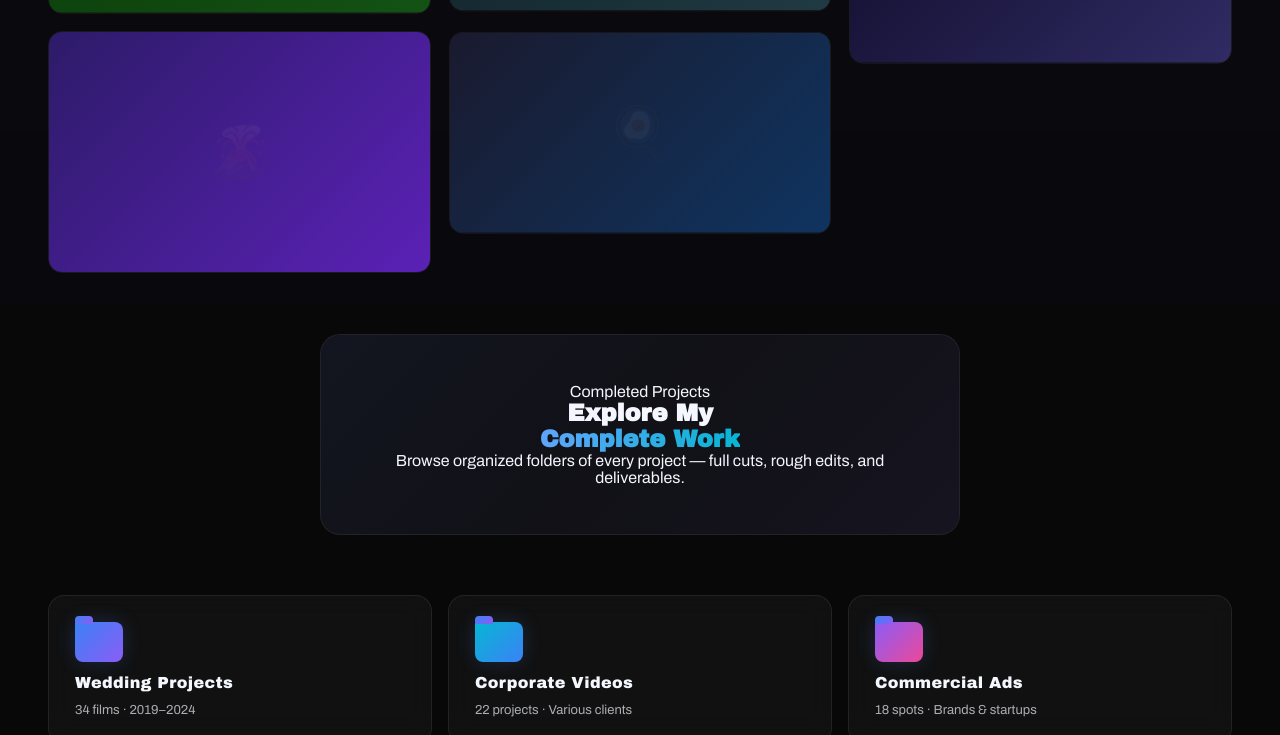
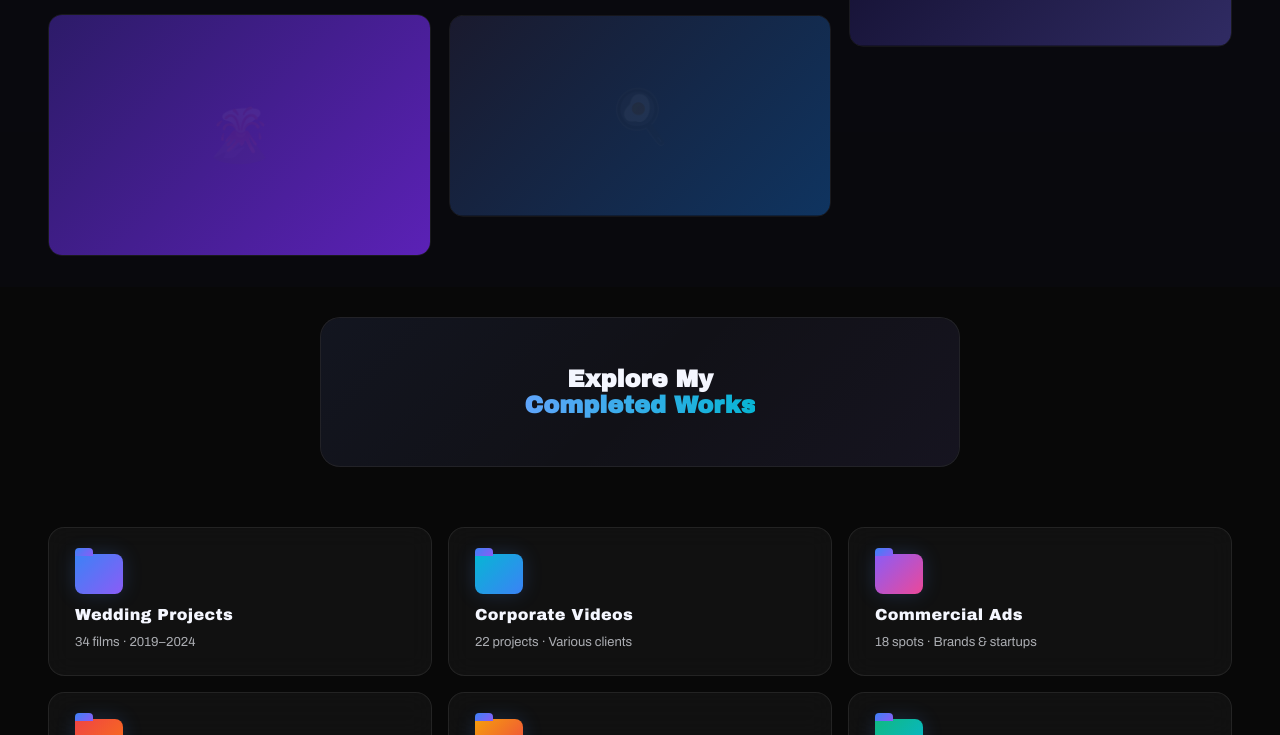
Before and after one commit to sksiddharth641-max/Siddharth-Portfolio, a website: page index.html in a window 1280 px wide. Shown: the part 3425-4160 px from the top of the page. Drawn offline with Linux system fonts and the light colour scheme; animation ran at ten frames a second.

Commit message:
Update index.html

```diff
--- a/index.html
+++ b/index.html
@@ -144,7 +144,6 @@
     <div class="content-bg rev">
       <span class="sec-label">What I Do</span>
       <h2 class="sec-title">Services</h2>
-      <p class="sec-sub">End-to-end post-production services tailored to your vision, platform, and audience.</p>
     </div>
     <div class="srv-grid">
       <div class="srv-card rev rd1"><div class="srv-icon">▶</div><h3 class="srv-title">YouTube Editing</h3></div>
@@ -179,9 +178,7 @@
 <section class="sec">
   <div class="ctr">
     <div class="content-bg rev" style="text-align:center;max-width:640px;margin:0 auto 60px;">
-      <span class="sec-label">Completed Projects</span>
-      <h2 class="sec-title">Explore My<br><span class="grad-blue">Complete Work</span></h2>
-      <p class="sec-sub" style="margin:0 auto">Browse organized folders of every project — full cuts, rough edits, and deliverables.</p>
+      <h2 class="sec-title">Explore My<br><span class="grad-blue">Completed Works</span></h2>
     </div>
     <div class="drive-grid rev">
       <div class="drv-folder"><div class="drv-icon"></div><div class="drv-name">Wedding Projects</div><div class="drv-count">34 films · 2019–2024</div></div>
```
